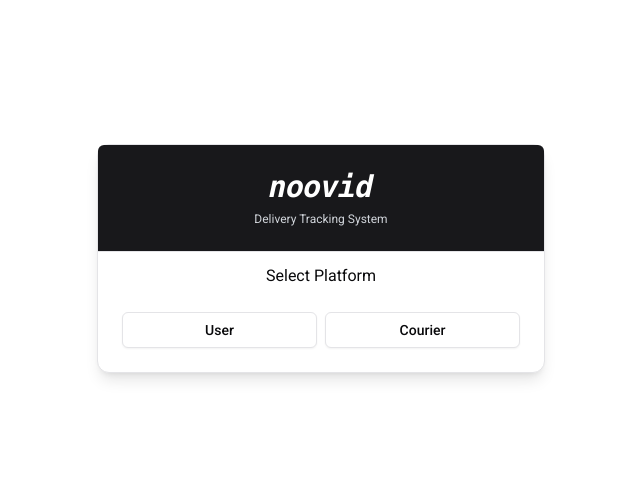
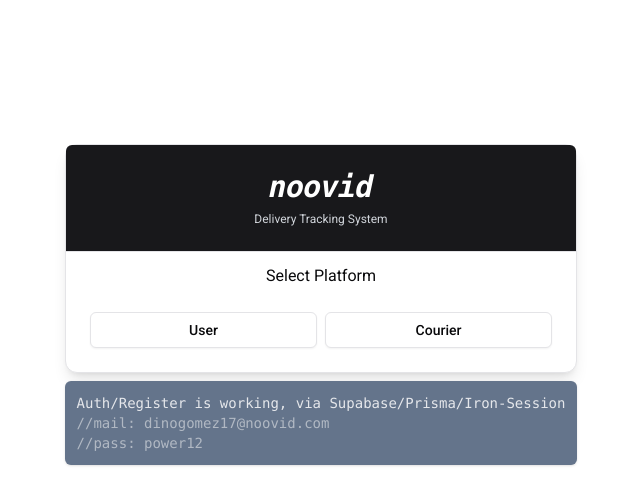
Before and after one commit to dinogomez/noovid, a Next.js app: page / in a window 1280 px wide. Shown: the top 504 px of the page, without its empty margins (319-959 px from the left). Built offline with nearby package versions, Linux system fonts and the light colour scheme.

Commit message:
[QOL] Tips

```diff
--- a/app/page.tsx
+++ b/app/page.tsx
@@ -3,8 +3,15 @@ import { siteConfig } from "@/commons/config";
 
 export default function Home() {
   return (
-    <main className="flex h-full flex-col items-center justify-center px-12 pt-36 xs:p-36">
+    <main className="flex h-full flex-col items-center justify-center px-12 pt-36 xs:p-36 space-y-2">
       <LandingCard title={siteConfig.title} desc={siteConfig.desc} />
+      <div className="bg-slate-500 font-mono text-sm text-gray-200 p-3 shadow rounded-md flex flex-col">
+        <span>Auth/Register is working, via Supabase/Prisma/Iron-Session </span>
+        <div className="flex flex-col text-gray-300/70">
+          <span>//mail: dinogomez17@noovid.com </span>
+          <span>//pass: power12</span>
+        </div>
+      </div>
     </main>
   );
 }
--- a/commons/components/landing-card.tsx
+++ b/commons/components/landing-card.tsx
@@ -22,7 +22,7 @@ export default function LandingCard({
   asChild,
 }: LandingCardProps) {
   return (
-    <Card className="max-w-md w-full shadow-lg">
+    <Card className="max-w-lg w-full shadow-lg">
       <CardHeader className="bg-primary items-center text-white rounded-t-md">
         <CardTitle className="text-3xl font-semibold -skew-x-12 font-mono ">
           {title}
```
